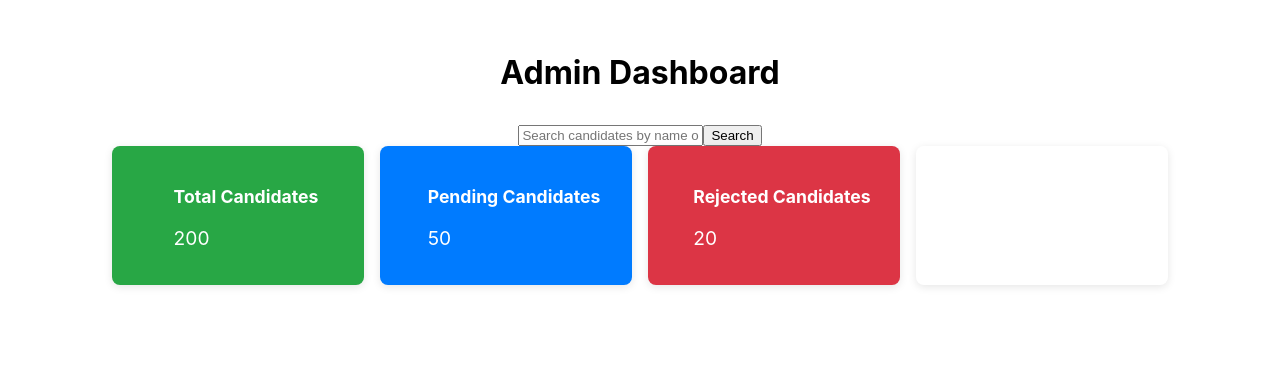
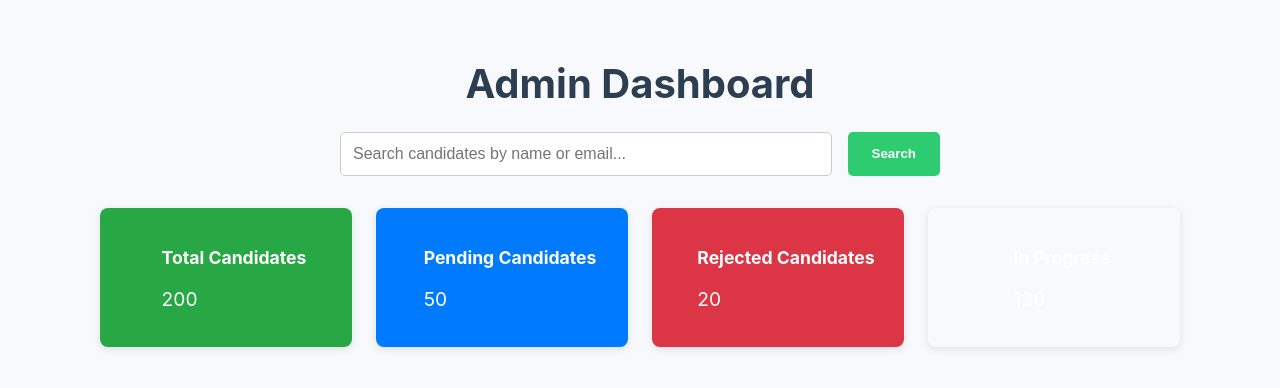
Before and after one commit to GaneshRawool0718/candidateportal-frontend, a React (Create React App) app: page /dashboard in a window 1280 px wide. Shown: the top 388 px of the page. Built offline with nearby package versions, Linux system fonts and the light colour scheme.

Commit message:
feat: Style DashboardPage layout, search bar, and cards for improved UI/UX

```diff
--- a/src/pages/Dashboard/DashboardPage.css
+++ b/src/pages/Dashboard/DashboardPage.css
@@ -1,30 +1,52 @@
-/* src/pages/Dashboard/DashboardPage.css */
 .dashboard-container {
   padding: 2rem;
   display: flex;
   flex-direction: column;
   align-items: center;
+  background-color: #f7f9fc;
+  min-height: 100vh;
 }
 
 .dashboard-title {
-  font-size: 2rem;
+  font-size: 2.5rem;
+  margin-bottom: 1.5rem;
+  color: #2c3e50;
+}
+
+.search-bar {
+  display: flex;
+  gap: 1rem;
   margin-bottom: 2rem;
+  width: 100%;
+  max-width: 600px;
+}
+
+.search-bar input {
+  flex: 1;
+  padding: 0.75rem;
+  font-size: 1rem;
+  border: 1px solid #ccc;
+  border-radius: 5px;
+}
+
+.search-bar button {
+  padding: 0.75rem 1.5rem;
+  background-color: #2ecc71;
+  border: none;
+  color: white;
+  font-weight: bold;
+  cursor: pointer;
+  border-radius: 5px;
+  transition: background 0.3s ease;
+}
+
+.search-bar button:hover {
+  background-color: #27ae60;
 }
 
 .dashboard-cards {
   display: flex;
-  justify-content: space-around;
   flex-wrap: wrap;
-  gap: 1rem;
+  gap: 1.5rem;
+  justify-content: center;
 }
-.dashboard-card {
-  width: 220px;
-  padding: 1rem;
-  border-radius: 8px;
-  display: flex;
-  flex-direction: column;
-  align-items: center;
-  color: white;
-  box-shadow: 0 2px 8px rgba(0, 0, 0, 0.1);
-  transition: transform 0.3s;
-}
```
